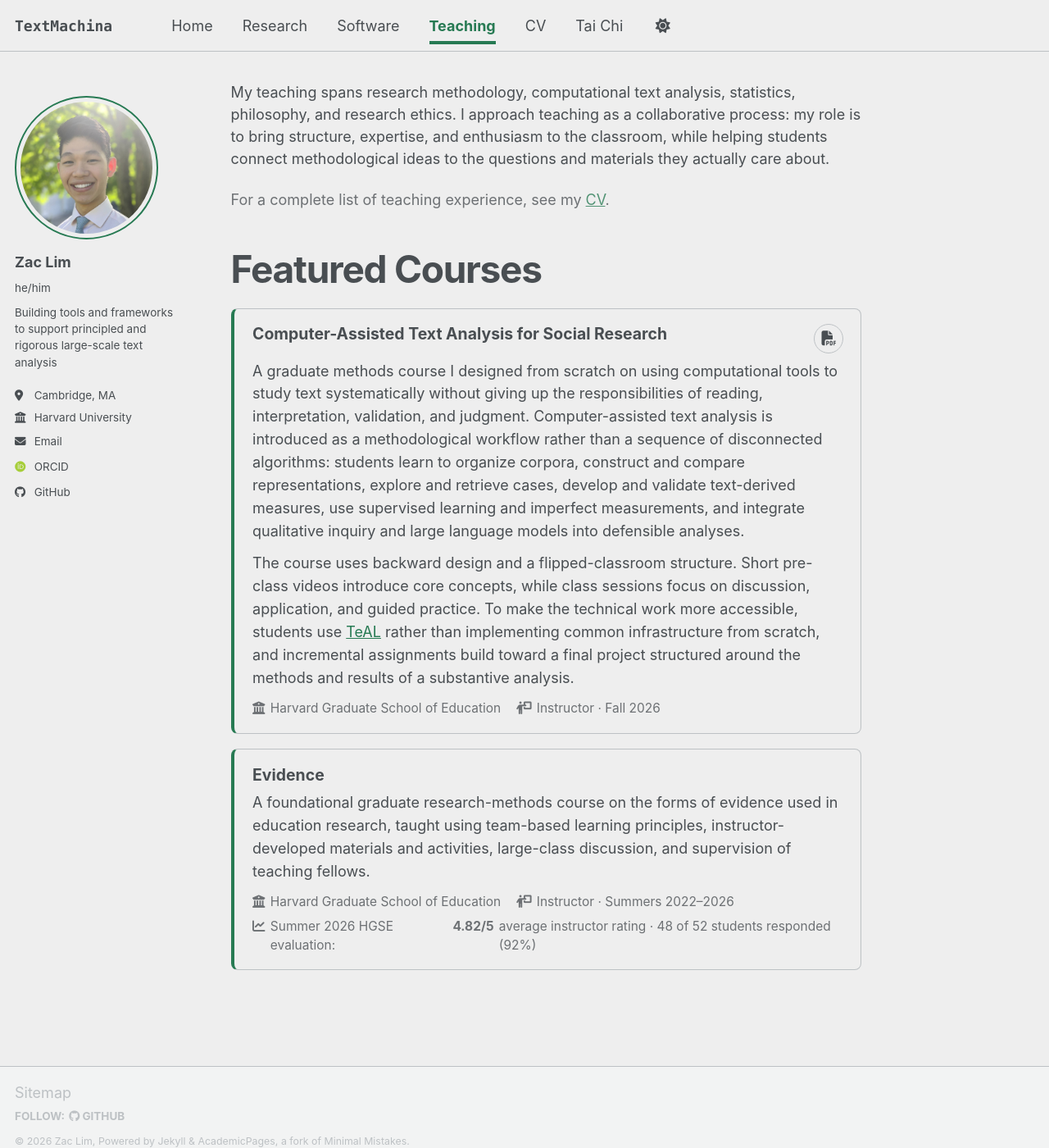
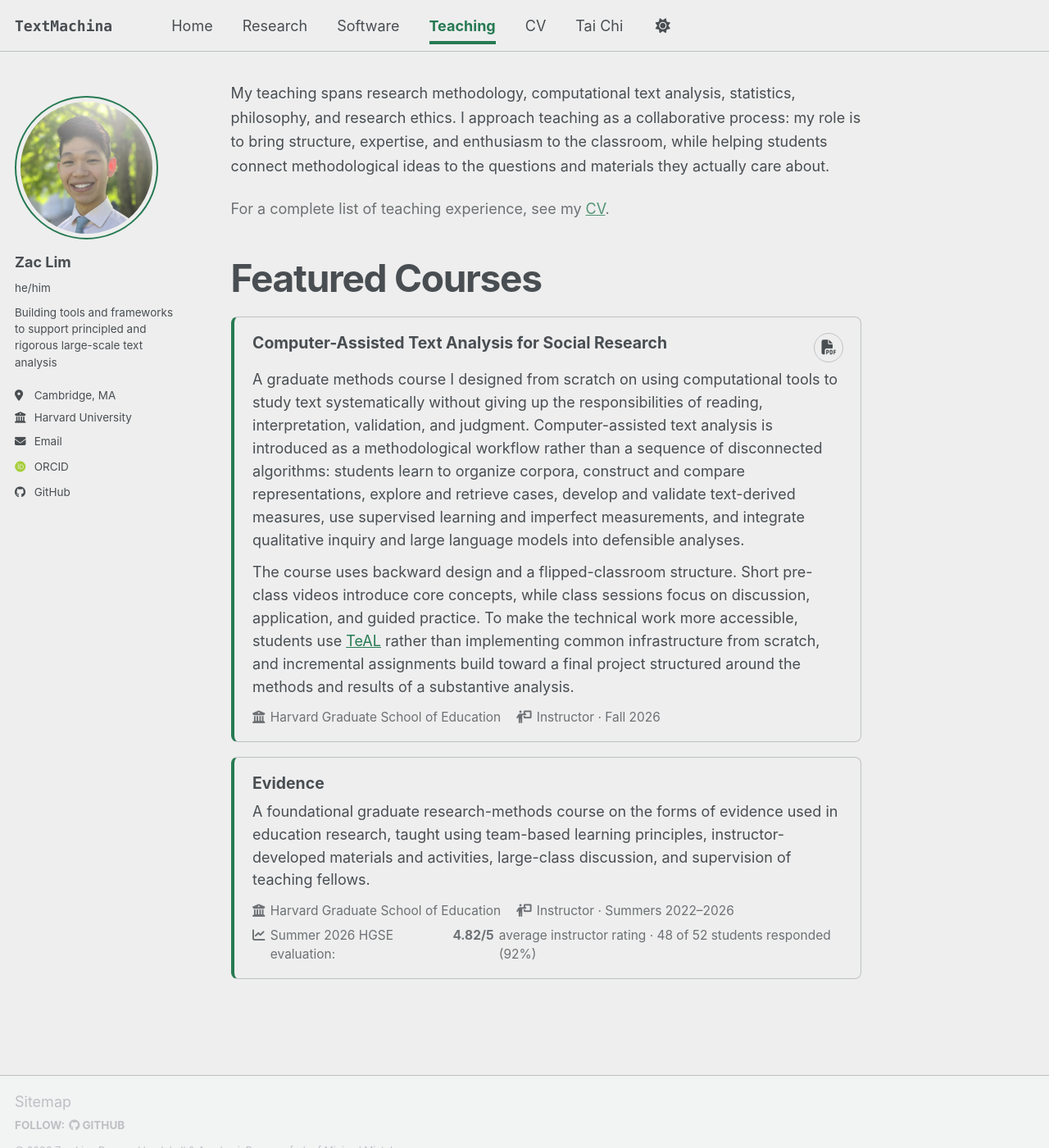
Before and after one commit to zacthinks/zacthinks.github.io, a Jekyll site: the page built from _pages/teaching.html, in a window 1280 px wide and 1400 px high. Shown: the whole window at 82% size. Built offline with Jekyll 4.4.1, drawn with Linux system fonts in a browser that asks for light colours; some web fonts are replaced; a script bundle is joined from its source files by our own code; library files that are not in the unit come from our copies.

Commit message:
Add shared destination intro styling

```diff
--- a/assets/css/main.scss
+++ b/assets/css/main.scss
@@ -41,6 +41,19 @@
     "vendor/font-awesome/solid",
     "vendor/font-awesome/brands"
 ;
+
+
+/* Destination page introductions */
+.page-intro {
+  max-width: 52rem;
+  margin: 0;
+  font-size: 1.08em;
+  line-height: 1.65;
+}
+
+.page-intro + .project-index {
+  margin-top: 2.25rem;
+}
 
 /* Project and software indexes */
 .project-index {
```
